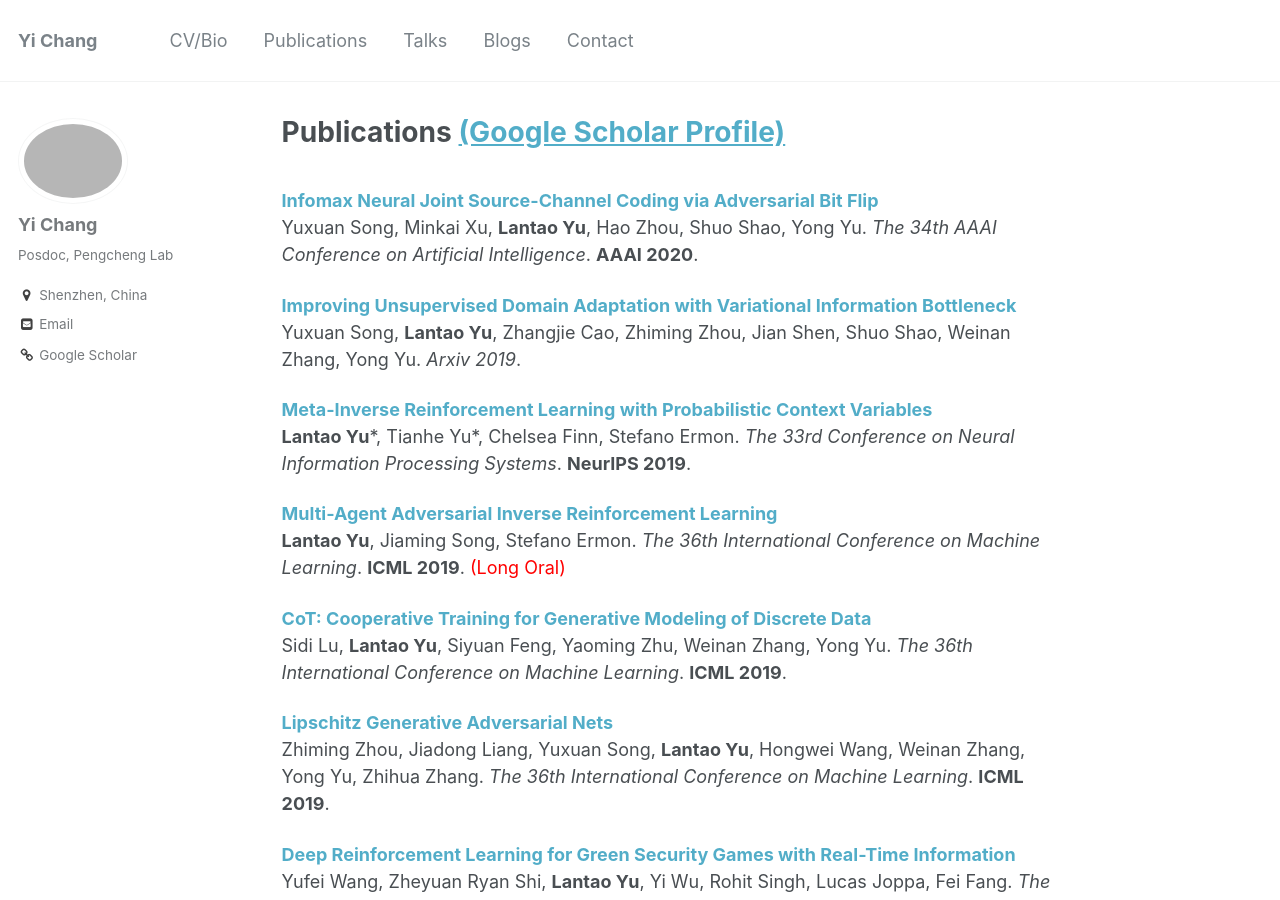
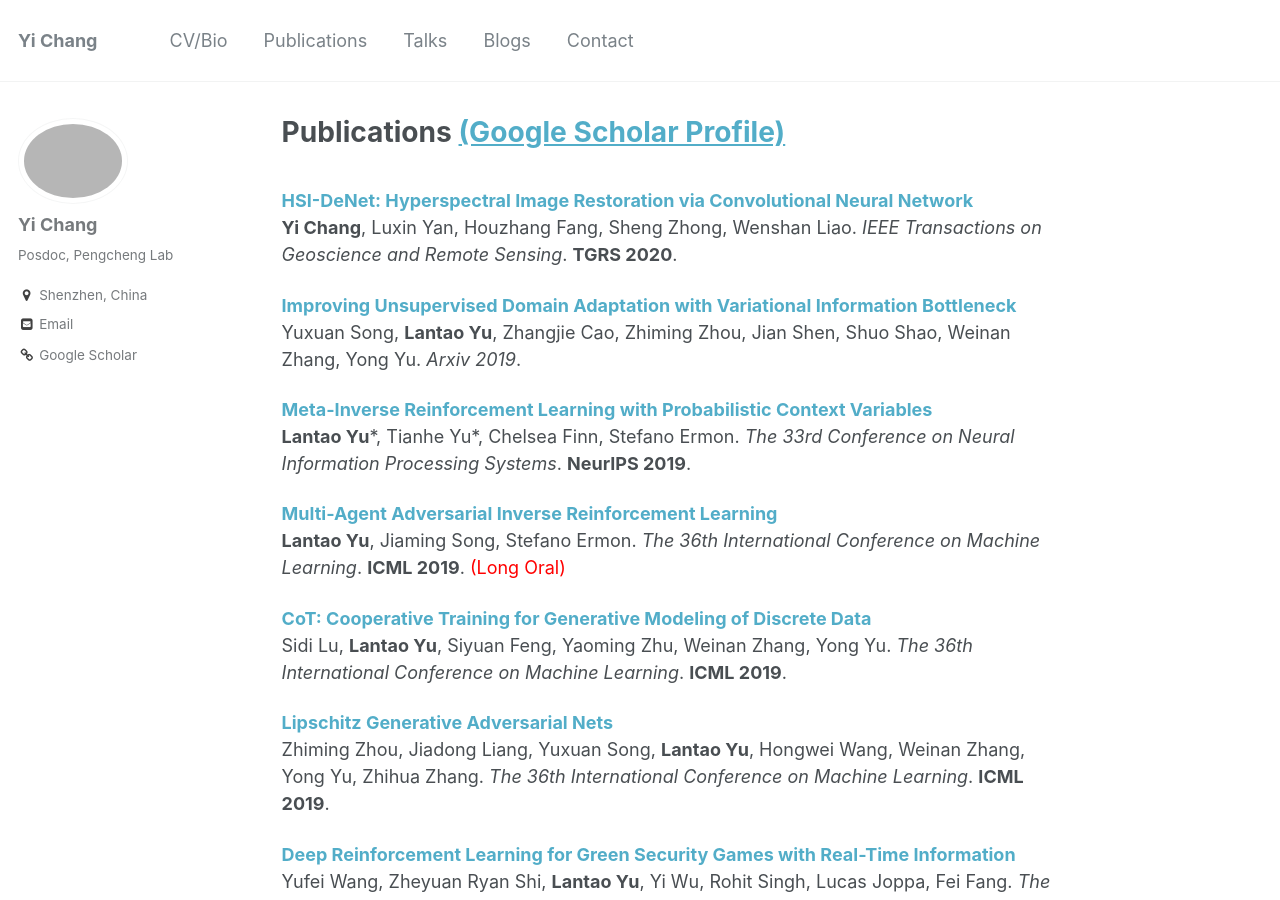
Before and after one commit to zhanwenchen/owuchangyuo.github.io, a Jekyll site: the page built from _pages/publications.md, in a window 1280 px wide and 900 px high. Built offline with Jekyll 4.4.1, drawn with Linux system fonts in a browser that asks for light colours.

Commit message:
Update publications.md

```diff
--- a/_pages/publications.md
+++ b/_pages/publications.md
@@ -4,9 +4,9 @@ permalink: /publications/
 author_profile: true
 ---
 <br>
-<b>[Infomax Neural Joint Source-Channel Coding via Adversarial Bit Flip](http://lantaoyu.com/publications/IABF)</b> <br>
-Yuxuan Song, Minkai Xu, <b>Lantao Yu</b>, Hao Zhou, Shuo Shao, Yong Yu.
-<i>The 34th AAAI Conference on Artificial Intelligence</i>. <b>AAAI 2020</b>.
+<b>[HSI-DeNet: Hyperspectral Image Restoration via Convolutional Neural Network](http://owuchangyuo.com/publications/HSI-DeNet)</b> <br>
+<b>Yi Chang</b>, Luxin Yan, Houzhang Fang, Sheng Zhong, Wenshan Liao.
+<i>IEEE Transactions on Geoscience and Remote Sensing</i>. <b>TGRS 2020</b>.
 
 <b>[Improving Unsupervised Domain Adaptation with Variational Information Bottleneck](http://lantaoyu.com/publications/VBDA)</b> <br>
 Yuxuan Song, <b>Lantao Yu</b>, Zhangjie Cao, Zhiming Zhou, Jian Shen, Shuo Shao, Weinan Zhang, Yong Yu.
```
